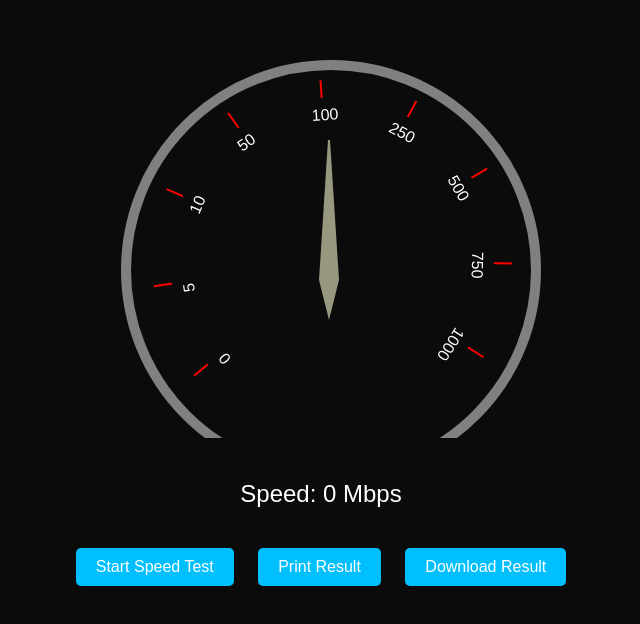
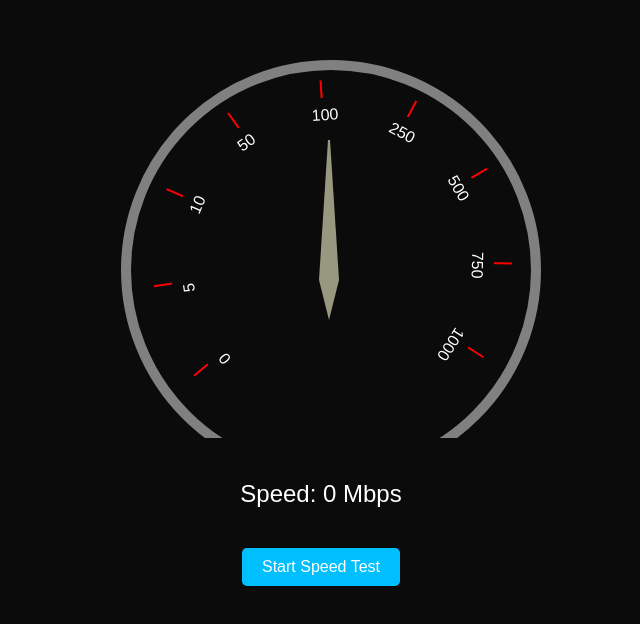
Before and after one commit to Animesh-GreyHat/Speed-Tracker, a plain HTML site: page index.html in a window 1280 px wide. Shown: the part 122-746 px from the top of the page, without its empty margins (319-959 px from the left). Drawn offline with Linux system fonts and the light colour scheme.

Commit message:
Update index.html

```diff
--- a/index.html
+++ b/index.html
@@ -68,8 +68,6 @@
 
 <div id="controls">
   <button onclick="startTest()">Start Speed Test</button>
-  <button onclick="window.print()">Print Result</button>
-  <button onclick="downloadResult()">Download Result</button>
 </div>
 
 <script src="script.js"></script>
```
